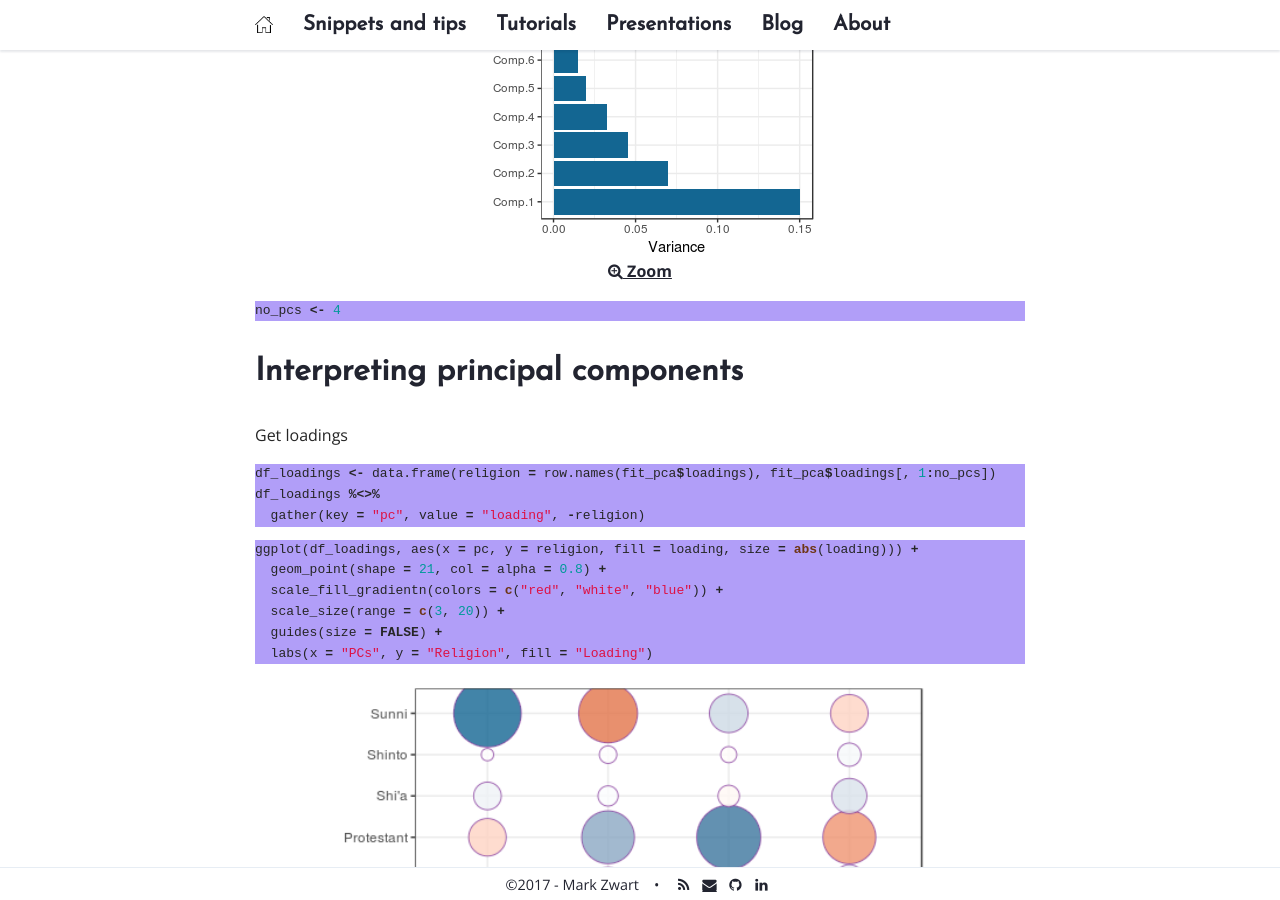
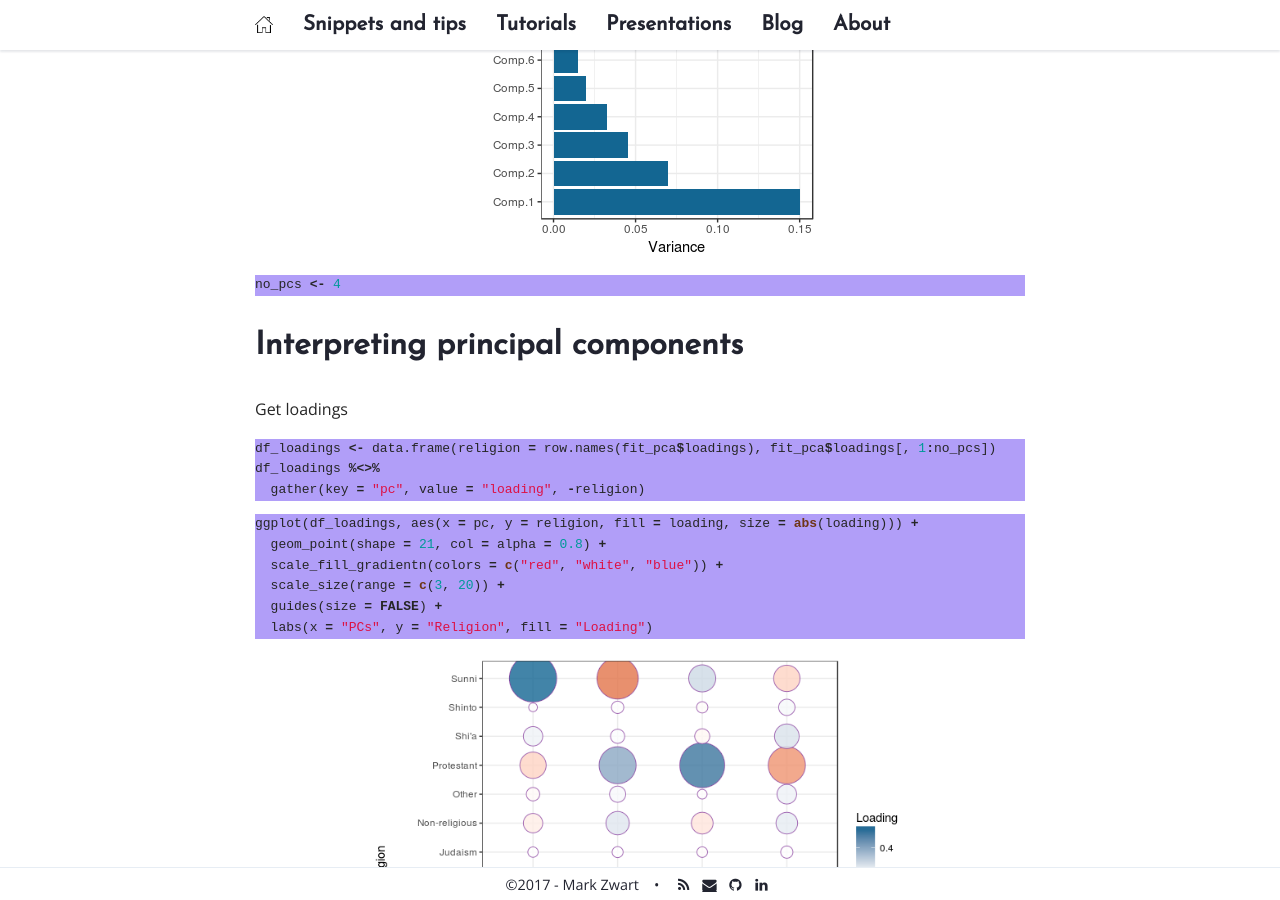
Before and after one commit to mark-me/mark-me.github.io, a Jekyll site: the page built from _pages/tutorials/pca/pca.md, in a window 1280 px wide and 900 px high, scrolled down 971 px. Built offline with Jekyll 4.4.1, drawn with Linux system fonts in a browser that asks for light colours; nearby versions of some CDN libraries; comment, search, counter and statistics services are not loaded.

Commit message:
Update pca.md

````diff
--- a/_pages/tutorials/pca/pca.md
+++ b/_pages/tutorials/pca/pca.md
@@ -31,9 +31,7 @@
   labs(x = "PCs", y = "Variance")
 ```
 {:refdef: style="text-align: center;"}
-<a href="/_pages/tutorials/pca/plot-pc-choice.png" target="_blank">
 <img src="/_pages/tutorials/pca/plot-pc-choice.png" alt="Variance PC" width="360" height="450" align="center"/><br>
-<i class='fa fa-search-plus '></i> Zoom</a>
 {: refdef}
 
 ```r
@@ -60,6 +58,6 @@
 
 {:refdef: style="text-align: center;"}
 <a href="/_pages/tutorials/pca/plot-pc-loadings.png" target="_blank">
-<img src="/_pages/tutorials/pca/plot-pc-loadings.png" alt="Variance PC" width="100%" height="100%" align="center"/><br>
+<img src="/_pages/tutorials/pca/plot-pc-loadings.png" alt="PC loadings" width="540" height="450" align="center"/><br>
 <i class='fa fa-search-plus '></i> Zoom</a>
 {: refdef}
````
